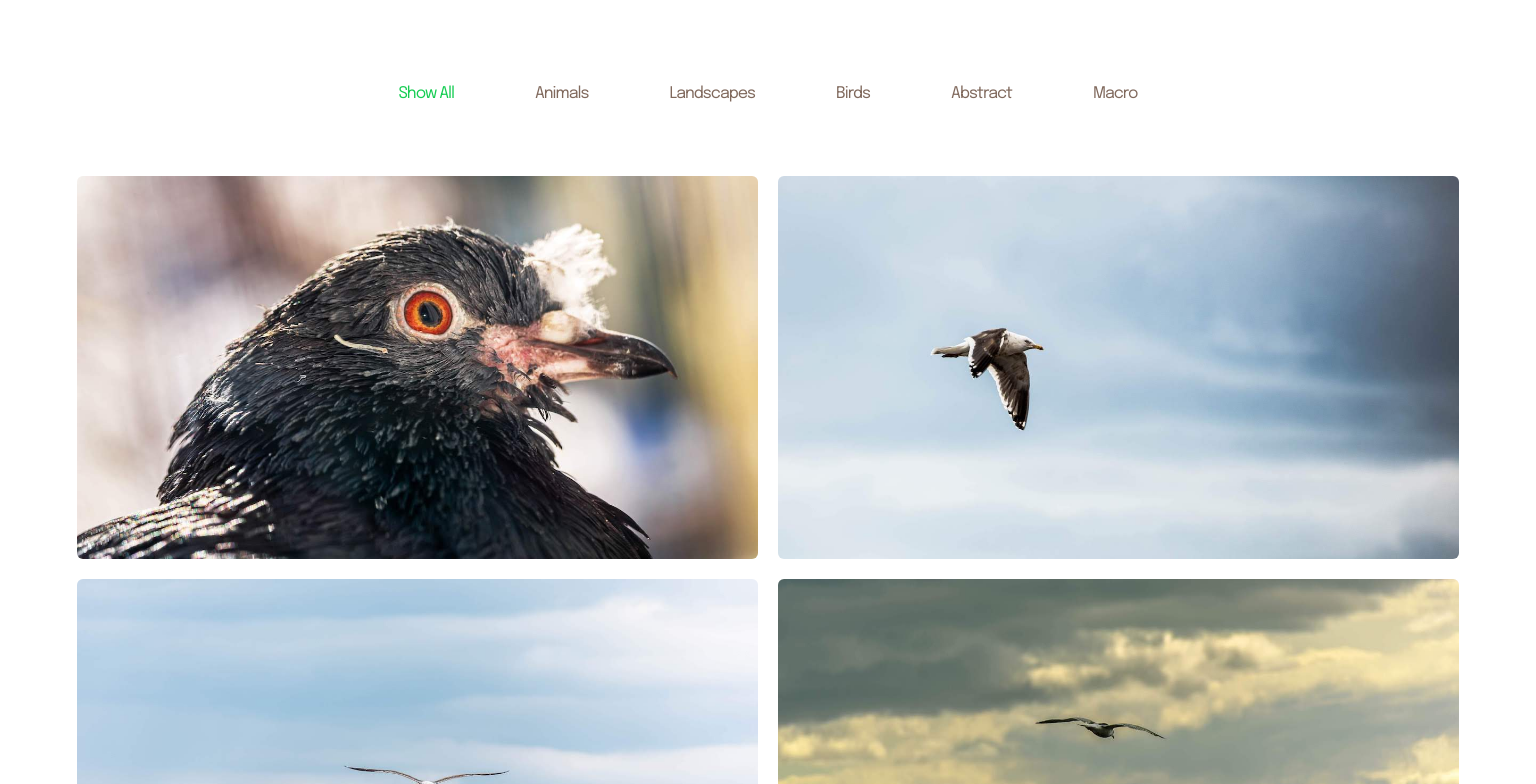
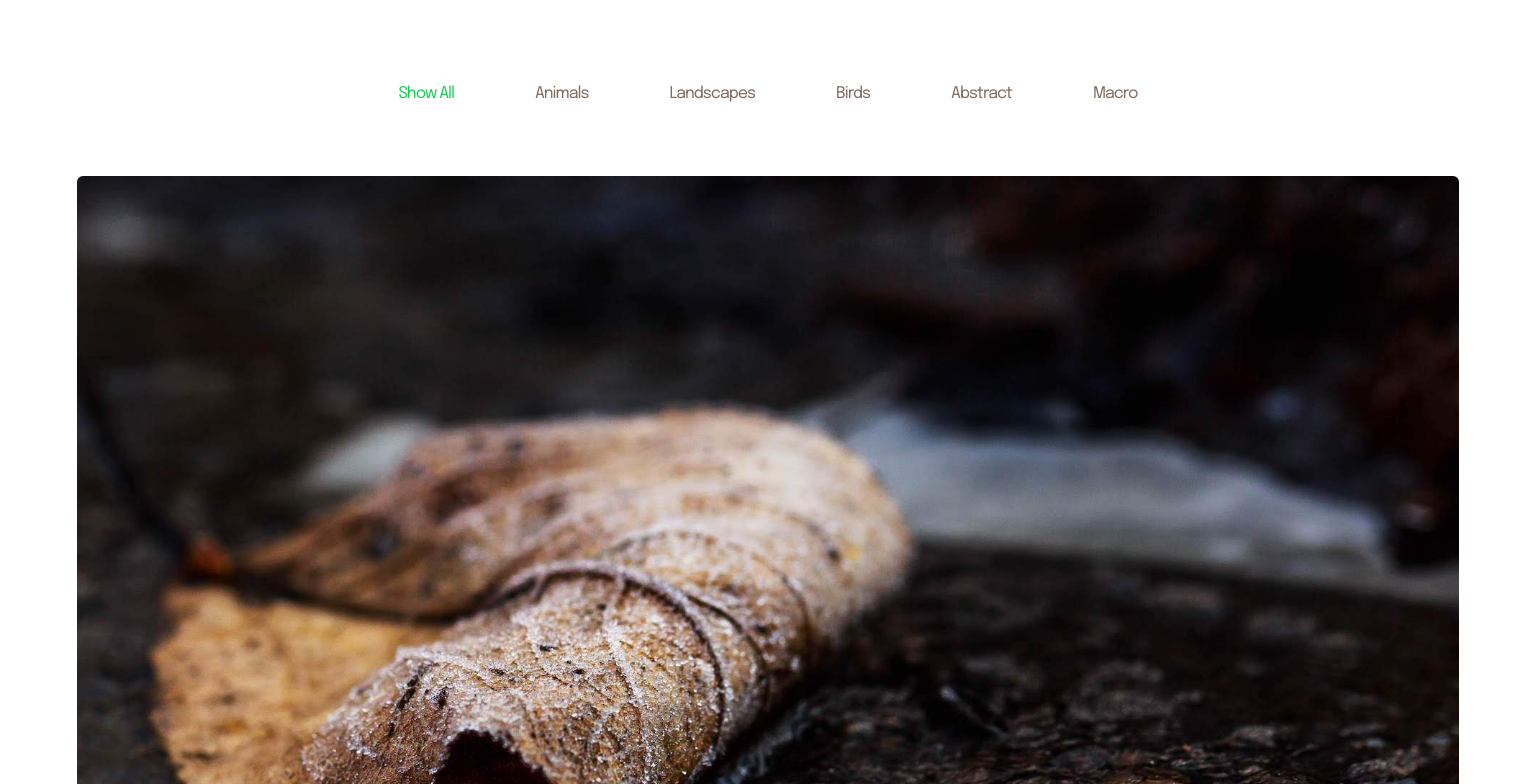
Before and after one commit to NikitaT206/gallery, a React (Create React App) app: page / in a window 1536 px wide. Shown: the top 784 px of the page. Built offline with nearby package versions, Linux system fonts and the light colour scheme.

Commit message:
feat: random sort cards

```diff
--- a/src/components/cards/Cards.module.css
+++ b/src/components/cards/Cards.module.css
@@ -5,18 +5,9 @@
 }
 
 .currentCards {
-  /* display: grid;
-  grid-template-columns: repeat(auto-fill, minmax(300px, 1fr));
-  grid-template-rows: 416px;
-  grid-auto-rows: 416px; */
-  /* gap: 32px 30px; */
   display: grid;
   gap: 20px;
-  /* grid-gap: 1%; */
-
-  /* fit as many columns as possible, 180px wide each: */
   grid-template-columns: repeat(auto-fill, minmax(1fr, 200px));
-  /* each row is 20px high -- we always span 2+ */
   grid-auto-rows: minmax(20px, auto);
   justify-content: center;
   transition: .4s linear;
@@ -43,52 +34,3 @@
   user-select: none;
   color: #391400;
 }
-
-@media screen and (max-width: 1039px) {
-  /* .currentCards {
-
-    grid-template-columns: repeat(auto-fill, 250px);
-  justify-content: center;
-  gap: 20px;
-
-  } */
-}
-
-@media screen and (max-width: 850px) {
-  /* .currentCards {
-
-    grid-template-columns: repeat(auto-fill, 300px);
-
-  } */
-}
-
-@media screen and (max-width: 675px) {
-  /* .currentCards {
-
-    grid-template-columns: repeat(auto-fill, 250px);
-
-  } */
-}
-
-@media screen and (max-width: 565px) {
-  /* .currentCards {
-
-    grid-template-columns: repeat(auto-fill, 200px);
-
-  } */
-}
-
-@media screen and (max-width: 450px) {
-  /* .currentCards {
-
-    grid-template-columns: repeat(auto-fit, 150px);
-    justify-content: space-around;
-
-  } */
-}
-
-@media screen and (min-width: 1441px) {
-  .currentCards {
-    grid-template-columns: repeat(4, 1fr);
-  }
-}
--- a/src/utils/contants.js
+++ b/src/utils/contants.js
@@ -107,6 +107,6 @@ export const cards = [
   {name: 'Macro', category: 'Macro', image: macro11, id: 47},
   {name: 'Macro', category: 'Macro', image: macro12, id: 48},
 
-]
+].sort(() => Math.random() - .5)
 
 export const tabs = ['Show All', 'Animals', 'Landscapes', 'Birds', 'Abstract', 'Macro']
```
